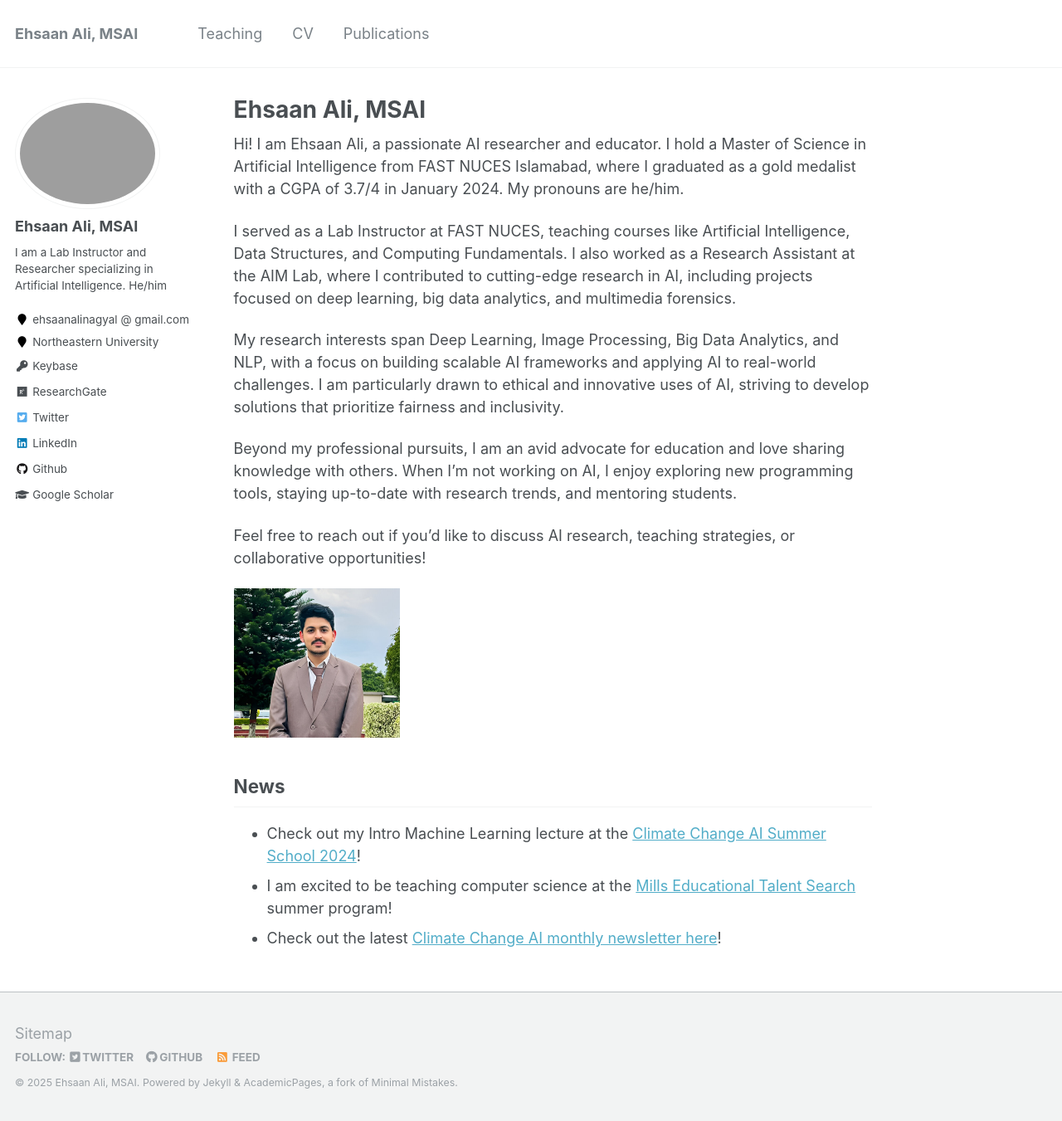
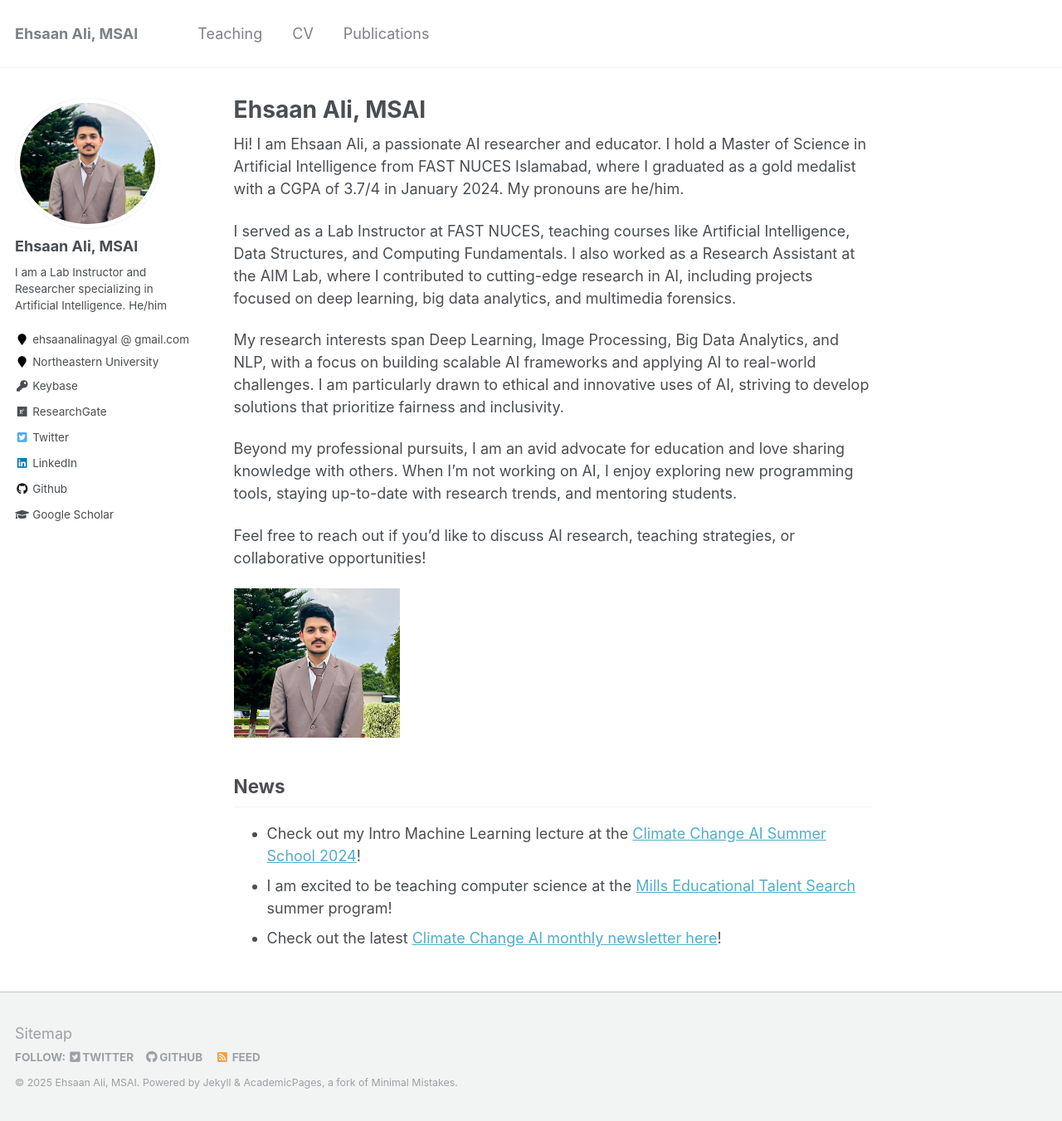
Before and after one commit to Ehsaanali/Ehsaanali.github.io, a Jekyll site: the page built from _pages/about.md, in a window 1280 px wide and 1351 px high. Shown: the whole window at 83% size. Built offline with Jekyll 4.4.1, drawn with Linux system fonts in a browser that asks for light colours.

Commit message:
Update _config.yml

```diff
--- a/_config.yml
+++ b/_config.yml
@@ -81,7 +81,7 @@ analytics:
 # Site Author
 author:
   name             : "Ehsaan Ali, MSAI"
-  avatar           : "Bhalerao2021.jpeg"
+  avatar           : "EhsaanAli22I-0004MSAI.jpeg"
   bio              : "I am a Lab Instructor and Researcher specializing in Artificial Intelligence. He/him"
   location         : "ehsaanalinagyal @ gmail.com"
   employer         : "Northeastern University"
```
